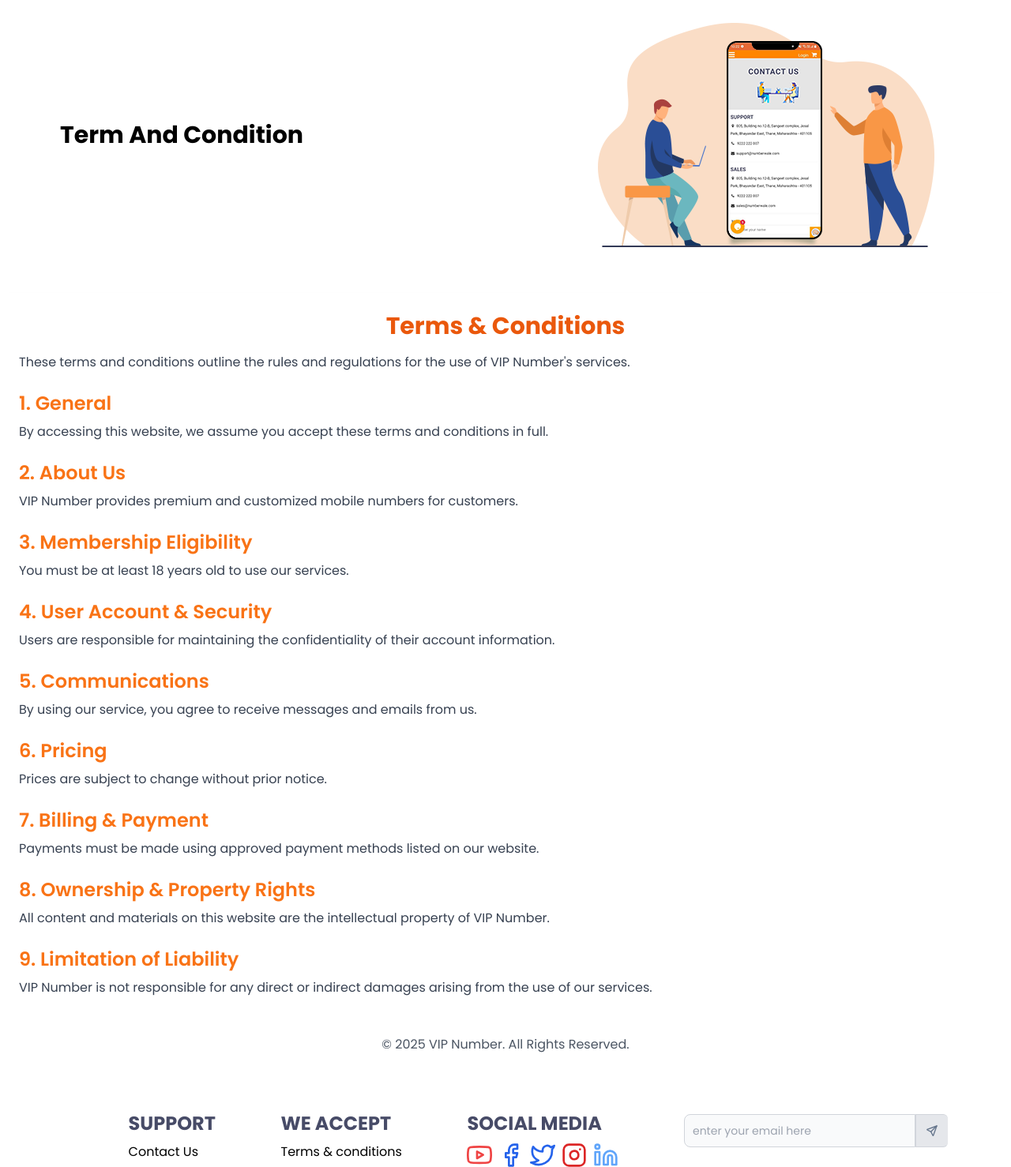
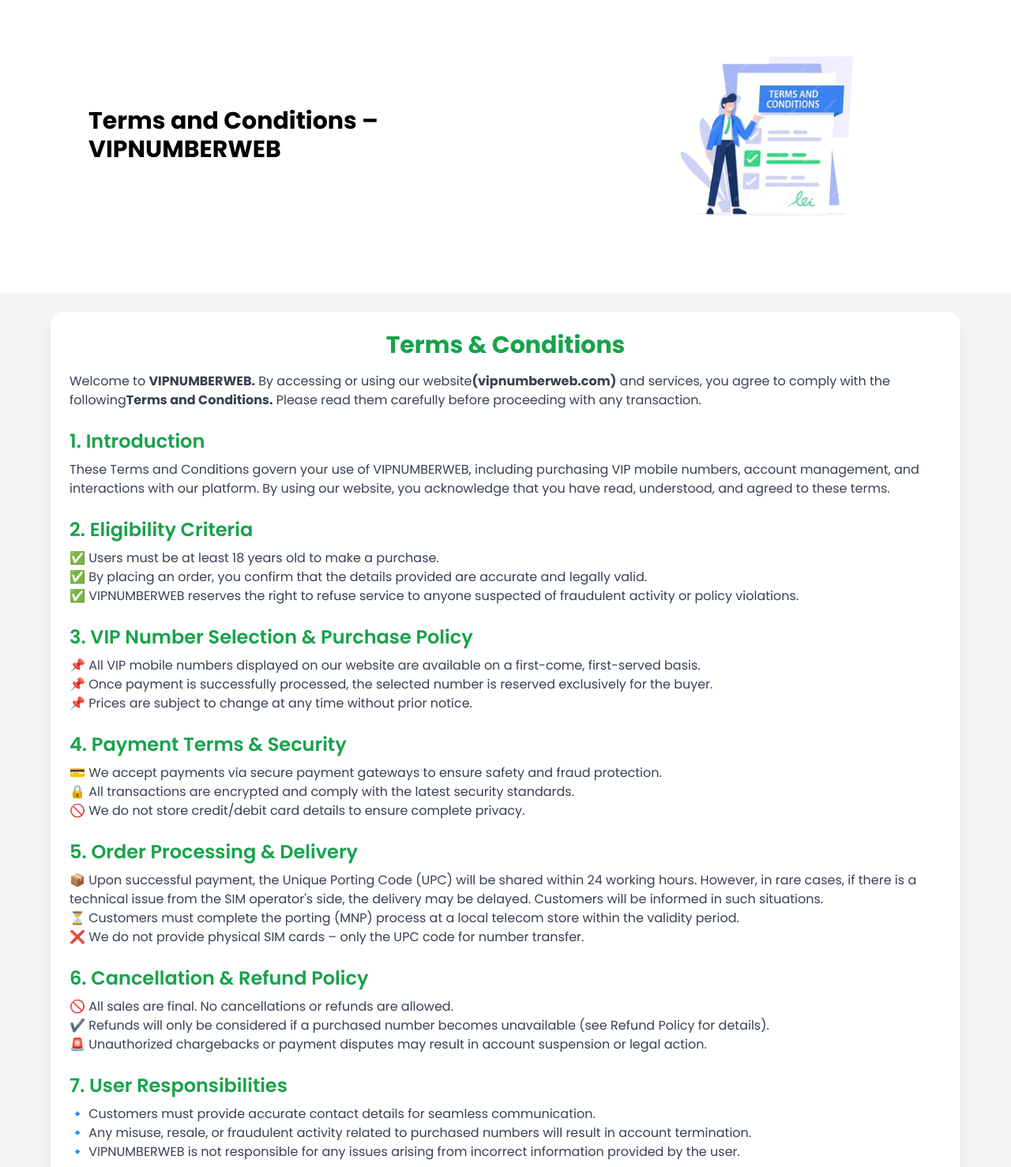
Before and after one commit to prateek-sagar/vipnumber_frontend, a website built with Vite: page src/terms-and-condition/index.html in a window 1280 px wide. Shown: the part 141-1619 px from the top of the page at 79% size. Built offline with nearby package versions, Linux system fonts and the light colour scheme.

Commit message:
Delete the irrelevant pulls

```diff
--- a/src/term & condition/index.html
+++ /dev/null
@@ -1,125 +0,0 @@
-<!DOCTYPE html>
-<html lang="en">
-<head>
-    <meta charset="UTF-8">
-    <meta name="viewport" content="width=device-width, initial-scale=1.0">
-    <link rel="stylesheet" href="../index.css" />
-    <title>Document</title>
-</head>
-<body>
-    <div id="header"></div>
-    <div
-      class="flex w-full h-[50vh] px-8 bg-cover justify-between bg-[url('..\src\resources\contact.jpeg')]">
-
-      <div class="pl-20 h-full flex items-center justify-center text-3xl font-bold">Terms and Conditions – VIPNUMBERWEB </div>
-      <div class="flex  items-center">
-        <img src="../resources/term_1.png" alt="banner" class="hidden sm:block sm:px-2"/>
-      </div>
-    </div>
-    <section>
-        <div class="bg-gray-100 p-6 text-gray-900">
-            <div class="max-w-6xl mx-auto p-6 bg-white shadow-lg rounded-2xl">
-                <h1 class="text-3xl font-bold text-center text-green-600">Terms & Conditions</h1>
-                <p class="mt-4 text-gray-700">Welcome to <b>VIPNUMBERWEB.</b> By accessing or using our website<b>(vipnumberweb.com)</b> and services, you agree to comply with the following<b>Terms and Conditions.</b> Please read them carefully before proceeding with any transaction.</p>
-
-                <div class="mt-6">
-                    <h2 class="text-2xl font-semibold text-green-600">1. Introduction</h2>
-                    <p class="mt-2 text-gray-700">These Terms and Conditions govern your use of VIPNUMBERWEB, including purchasing VIP mobile numbers, account management, and interactions with our platform. By using our website, you acknowledge that you have read, understood, and agreed to these terms.</p>
-                </div>
-
-                <div class="mt-6">
-                    <h2 class="text-2xl font-semibold text-green-600">2. Eligibility Criteria</h2>
-                    <ul class="mt-2 text-gray-700">
-                        <li>✅ Users must be at least 18 years old to make a purchase.</li>
-                        <li>✅ By placing an order, you confirm that the details provided are accurate and legally valid.</li>
-                        <li>✅ VIPNUMBERWEB reserves the right to refuse service to anyone suspected of fraudulent activity or policy violations.</li>
-                    </ul>
-                </div>
-
-                <div class="mt-6">
-                    <h2 class="text-2xl font-semibold text-green-600">3. VIP Number Selection & Purchase Policy</h2>
-                    <ul class="mt-2 text-gray-700">
-                        <li>📌 All VIP mobile numbers displayed on our website are available on a first-come, first-served basis.</li>
-                        <li>📌 Once payment is successfully processed, the selected number is reserved exclusively for the buyer.</li>
-                        <li>📌 Prices are subject to change at any time without prior notice.</li>
-                    </ul>
-                </div>
-
-                <div class="mt-6">
-                    <h2 class="text-2xl font-semibold text-green-600">4. Payment Terms & Security</h2>
-                    <ul class="mt-2 text-gray-700">
-                        <li>💳 We accept payments via secure payment gateways to ensure safety and fraud protection.</li>
-                        <li>🔒 All transactions are encrypted and comply with the latest security standards.</li>
-                        <li>🚫 We do not store credit/debit card details to ensure complete privacy.</li>
-                    </ul>
-                </div>
-
-                <div class="mt-6">
-                    <h2 class="text-2xl font-semibold text-green-600">5. Order Processing & Delivery</h2>
-                    <ul class="mt-2 text-gray-700">
-                        <li>📦 Upon successful payment, the Unique Porting Code (UPC) will be shared within 24 working hours. However, in rare cases, if there is a technical issue from the SIM operator's side, the delivery may be delayed. Customers will be informed in such situations.</li>
-                        <li>⏳ Customers must complete the porting (MNP) process at a local telecom store within the validity period.</li>
-                        <li>❌ We do not provide physical SIM cards – only the UPC code for number transfer.</li>
-                    </ul>
-                </div>
-
-                <div class="mt-6">
-                    <h2 class="text-2xl font-semibold text-green-600">6. Cancellation & Refund Policy</h2>
-                    <ul class="mt-2 text-gray-700">
-                        <li>🚫 All sales are final. No cancellations or refunds are allowed.</li>
-                        <li>✔️ Refunds will only be considered if a purchased number becomes unavailable (see Refund Policy for details).</li>
-                        <li>🚨 Unauthorized chargebacks or payment disputes may result in account suspension or legal action.</li>
-                    </ul>
-                </div>
-
-                <div class="mt-6">
-                    <h2 class="text-2xl font-semibold text-green-600">7. User Responsibilities</h2>
-                    <ul class="mt-2 text-gray-700">
-                        <li>🔹 Customers must provide accurate contact details for seamless communication.</li>
-                        <li>🔹 Any misuse, resale, or fraudulent activity related to purchased numbers will result in account termination.</li>
-                        <li>🔹 VIPNUMBERWEB is not responsible for any issues arising from incorrect information provided by the user.</li>
-                    </ul>
-                </div>
-
-                <div class="mt-6">
-                    <h2 class="text-2xl font-semibold text-green-600">8. Liability Disclaimer</h2>
-                    <ul class="mt-2 text-gray-700">
-                        <li>📌 VIPNUMBERWEB acts as a facilitator for VIP mobile number transactions and does not control telecom network operations.</li>
-                        <li>📌 We are not liable for issues arising from delays in porting, third-party network failures, or regulatory changes.</li>
-                        <li>📌 Customers are advised to comply with all telecom regulations set by local authorities.</li>
-                    </ul>
-                </div>
-
-                <div class="mt-6">
-                    <h2 class="text-2xl font-semibold text-green-600">9. Intellectual Property Rights</h2>
-                    <ul class="mt-2 text-gray-700">
-                        <li>⚠️ All content on vipnumberweb.com (including text, images, branding, and website design) is protected under copyright laws.</li>
-                        <li>🚫 Unauthorized use, reproduction, or distribution of content without prior written permission is strictly prohibited.</li>
-                    </ul>
-                </div>
-
-                <div class="mt-6">
-                    <h2 class="text-2xl font-semibold text-green-600">10. Privacy & Data Protection</h2>
-                    <ul class="mt-2 text-gray-700">
-                        <li>🔒 Our Privacy Policy explains how we collect, use, and protect your personal data. By using our services, you consent to our data handling practices.</li>
-                        <li>📌 We do not sell or share customer information with third parties, except as required for order fulfillment or legal compliance.</li>
-                    </ul>
-                </div>
-
-                <div class="mt-6">
-                    <h2 class="text-2xl font-semibold text-green-600">11. Updates & Modifications</h2>
-                    <p class="mt-2 text-gray-700">📅 VIPNUMBERWEB reserves the right to update or modify these Terms and Conditions at any time. Users are encouraged to review this page periodically to stay informed of any changes.</p>
-                </div>
-
-                <div class="mt-6">
-                    <h2 class="text-2xl font-semibold text-green-600">12. Contact & Customer Support</h2>
-                    <p class="mt-2 text-gray-700">For any questions regarding these Terms & Conditions, feel free to reach out to us:</p>
-                </div>
-            </div>
-        </div>
-    </section>
-
-    <div id="footer"></div>
-    <script type="module" src="../../main.js"></script>
-</body>
-</html>
--- a/src/terms-and-condition/index.html
+++ b/src/terms-and-condition/index.html
@@ -8,69 +8,117 @@
 </head>
 <body>
     <div id="header"></div>
-    <section
+    <div
       class="flex w-full h-[50vh] px-8 bg-cover justify-between bg-[url('..\src\resources\contact.jpeg')]">
 
-      <div class="pl-11 h-full flex items-center justify-center text-3xl font-bold">Term And Condition</div>
+      <div class="pl-20 h-full flex items-center justify-center text-3xl font-bold">Terms and Conditions – VIPNUMBERWEB </div>
       <div class="flex  items-center">
-        <img src="..\resources\contact-us-banner.png" alt="banner" />
+        <img src="../resources/term_1.png" alt="banner" class="hidden sm:block sm:px-2"/>
       </div>
+    </div>
+    <section>
+        <div class="bg-gray-100 p-6 text-gray-900">
+            <div class="max-w-6xl mx-auto p-6 bg-white shadow-lg rounded-2xl">
+                <h1 class="text-3xl font-bold text-center text-green-600">Terms & Conditions</h1>
+                <p class="mt-4 text-gray-700">Welcome to <b>VIPNUMBERWEB.</b> By accessing or using our website<b>(vipnumberweb.com)</b> and services, you agree to comply with the following<b>Terms and Conditions.</b> Please read them carefully before proceeding with any transaction.</p>
+
+                <div class="mt-6">
+                    <h2 class="text-2xl font-semibold text-green-600">1. Introduction</h2>
+                    <p class="mt-2 text-gray-700">These Terms and Conditions govern your use of VIPNUMBERWEB, including purchasing VIP mobile numbers, account management, and interactions with our platform. By using our website, you acknowledge that you have read, understood, and agreed to these terms.</p>
+                </div>
+
+                <div class="mt-6">
+                    <h2 class="text-2xl font-semibold text-green-600">2. Eligibility Criteria</h2>
+                    <ul class="mt-2 text-gray-700">
+                        <li>✅ Users must be at least 18 years old to make a purchase.</li>
+                        <li>✅ By placing an order, you confirm that the details provided are accurate and legally valid.</li>
+                        <li>✅ VIPNUMBERWEB reserves the right to refuse service to anyone suspected of fraudulent activity or policy violations.</li>
+                    </ul>
+                </div>
+
+                <div class="mt-6">
+                    <h2 class="text-2xl font-semibold text-green-600">3. VIP Number Selection & Purchase Policy</h2>
+                    <ul class="mt-2 text-gray-700">
+                        <li>📌 All VIP mobile numbers displayed on our website are available on a first-come, first-served basis.</li>
+                        <li>📌 Once payment is successfully processed, the selected number is reserved exclusively for the buyer.</li>
+                        <li>📌 Prices are subject to change at any time without prior notice.</li>
+                    </ul>
+                </div>
+
+                <div class="mt-6">
+                    <h2 class="text-2xl font-semibold text-green-600">4. Payment Terms & Security</h2>
+                    <ul class="mt-2 text-gray-700">
+                        <li>💳 We accept payments via secure payment gateways to ensure safety and fraud protection.</li>
+                        <li>🔒 All transactions are encrypted and comply with the latest security standards.</li>
+                        <li>🚫 We do not store credit/debit card details to ensure complete privacy.</li>
+                    </ul>
+                </div>
+
+                <div class="mt-6">
+                    <h2 class="text-2xl font-semibold text-green-600">5. Order Processing & Delivery</h2>
+                    <ul class="mt-2 text-gray-700">
+                        <li>📦 Upon successful payment, the Unique Porting Code (UPC) will be shared within 24 working hours. However, in rare cases, if there is a technical issue from the SIM operator's side, the delivery may be delayed. Customers will be informed in such situations.</li>
+                        <li>⏳ Customers must complete the porting (MNP) process at a local telecom store within the validity period.</li>
+                        <li>❌ We do not provide physical SIM cards – only the UPC code for number transfer.</li>
+                    </ul>
+                </div>
+
+                <div class="mt-6">
+                    <h2 class="text-2xl font-semibold text-green-600">6. Cancellation & Refund Policy</h2>
+                    <ul class="mt-2 text-gray-700">
+                        <li>🚫 All sales are final. No cancellations or refunds are allowed.</li>
+                        <li>✔️ Refunds will only be considered if a purchased number becomes unavailable (see Refund Policy for details).</li>
+                        <li>🚨 Unauthorized chargebacks or payment disputes may result in account suspension or legal action.</li>
+                    </ul>
+                </div>
+
+                <div class="mt-6">
+                    <h2 class="text-2xl font-semibold text-green-600">7. User Responsibilities</h2>
+                    <ul class="mt-2 text-gray-700">
+                        <li>🔹 Customers must provide accurate contact details for seamless communication.</li>
+                        <li>🔹 Any misuse, resale, or fraudulent activity related to purchased numbers will result in account termination.</li>
+                        <li>🔹 VIPNUMBERWEB is not responsible for any issues arising from incorrect information provided by the user.</li>
+                    </ul>
+                </div>
+
+                <div class="mt-6">
+                    <h2 class="text-2xl font-semibold text-green-600">8. Liability Disclaimer</h2>
+                    <ul class="mt-2 text-gray-700">
+                        <li>📌 VIPNUMBERWEB acts as a facilitator for VIP mobile number transactions and does not control telecom network operations.</li>
+                        <li>📌 We are not liable for issues arising from delays in porting, third-party network failures, or regulatory changes.</li>
+                        <li>📌 Customers are advised to comply with all telecom regulations set by local authorities.</li>
+                    </ul>
+                </div>
+
+                <div class="mt-6">
+                    <h2 class="text-2xl font-semibold text-green-600">9. Intellectual Property Rights</h2>
+                    <ul class="mt-2 text-gray-700">
+                        <li>⚠️ All content on vipnumberweb.com (including text, images, branding, and website design) is protected under copyright laws.</li>
+                        <li>🚫 Unauthorized use, reproduction, or distribution of content without prior written permission is strictly prohibited.</li>
+                    </ul>
+                </div>
+
+                <div class="mt-6">
+                    <h2 class="text-2xl font-semibold text-green-600">10. Privacy & Data Protection</h2>
+                    <ul class="mt-2 text-gray-700">
+                        <li>🔒 Our Privacy Policy explains how we collect, use, and protect your personal data. By using our services, you consent to our data handling practices.</li>
+                        <li>📌 We do not sell or share customer information with third parties, except as required for order fulfillment or legal compliance.</li>
+                    </ul>
+                </div>
+
+                <div class="mt-6">
+                    <h2 class="text-2xl font-semibold text-green-600">11. Updates & Modifications</h2>
+                    <p class="mt-2 text-gray-700">📅 VIPNUMBERWEB reserves the right to update or modify these Terms and Conditions at any time. Users are encouraged to review this page periodically to stay informed of any changes.</p>
+                </div>
+
+                <div class="mt-6">
+                    <h2 class="text-2xl font-semibold text-green-600">12. Contact & Customer Support</h2>
+                    <p class="mt-2 text-gray-700">For any questions regarding these Terms & Conditions, feel free to reach out to us:</p>
+                </div>
+            </div>
+        </div>
     </section>
-    <div class="bg-gray-100 text-gray-900">
-        <div class="max-w-7xl mx-auto p-6 bg-white shadow-lg">
-            <h1 class="text-3xl font-bold text-center text-orange-600">Terms & Conditions</h1>
-            <p class="mt-4 text-gray-700">These terms and conditions outline the rules and regulations for the use of VIP Number's services.</p>
 
-            <section class="mt-6">
-                <h2 class="text-2xl font-semibold text-orange-500">1. General</h2>
-                <p class="mt-2 text-gray-700">By accessing this website, we assume you accept these terms and conditions in full.</p>
-            </section>
-
-            <section class="mt-6">
-                <h2 class="text-2xl font-semibold text-orange-500">2. About Us</h2>
-                <p class="mt-2 text-gray-700">VIP Number provides premium and customized mobile numbers for customers.</p>
-            </section>
-
-            <section class="mt-6">
-                <h2 class="text-2xl font-semibold text-orange-500">3. Membership Eligibility</h2>
-                <p class="mt-2 text-gray-700">You must be at least 18 years old to use our services.</p>
-            </section>
-
-            <section class="mt-6">
-                <h2 class="text-2xl font-semibold text-orange-500">4. User Account & Security</h2>
-                <p class="mt-2 text-gray-700">Users are responsible for maintaining the confidentiality of their account information.</p>
-            </section>
-
-            <section class="mt-6">
-                <h2 class="text-2xl font-semibold text-orange-500">5. Communications</h2>
-                <p class="mt-2 text-gray-700">By using our service, you agree to receive messages and emails from us.</p>
-            </section>
-
-            <section class="mt-6">
-                <h2 class="text-2xl font-semibold text-orange-500">6. Pricing</h2>
-                <p class="mt-2 text-gray-700">Prices are subject to change without prior notice.</p>
-            </section>
-
-            <section class="mt-6">
-                <h2 class="text-2xl font-semibold text-orange-500">7. Billing & Payment</h2>
-                <p class="mt-2 text-gray-700">Payments must be made using approved payment methods listed on our website.</p>
-            </section>
-
-            <section class="mt-6">
-                <h2 class="text-2xl font-semibold text-orange-500">8. Ownership & Property Rights</h2>
-                <p class="mt-2 text-gray-700">All content and materials on this website are the intellectual property of VIP Number.</p>
-            </section>
-
-            <section class="mt-6">
-                <h2 class="text-2xl font-semibold text-orange-500">9. Limitation of Liability</h2>
-                <p class="mt-2 text-gray-700">VIP Number is not responsible for any direct or indirect damages arising from the use of our services.</p>
-            </section>
-
-            <footer class="mt-12 text-center text-gray-600">
-                <p>&copy; 2025 VIP Number. All Rights Reserved.</p>
-            </footer>
-        </div>
-    </div>
     <div id="footer"></div>
     <script type="module" src="../../main.js"></script>
 </body>
```
